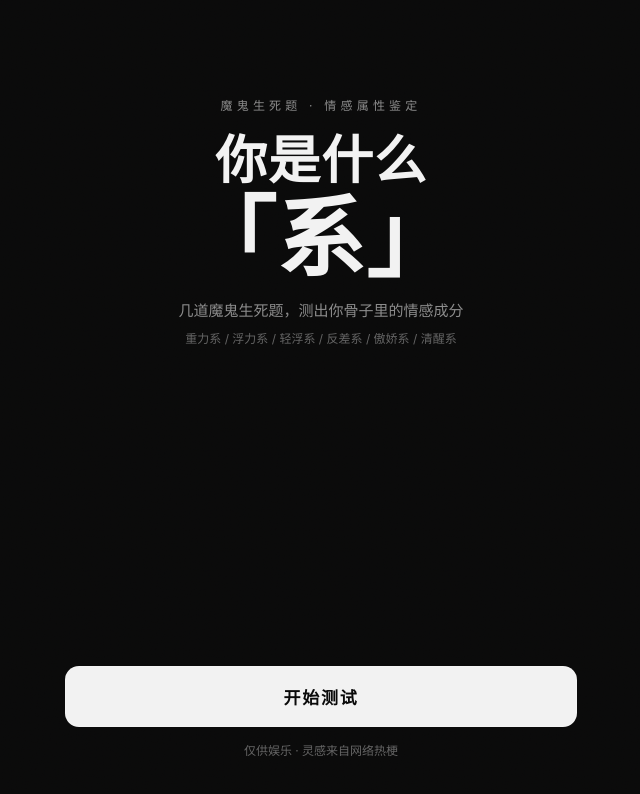
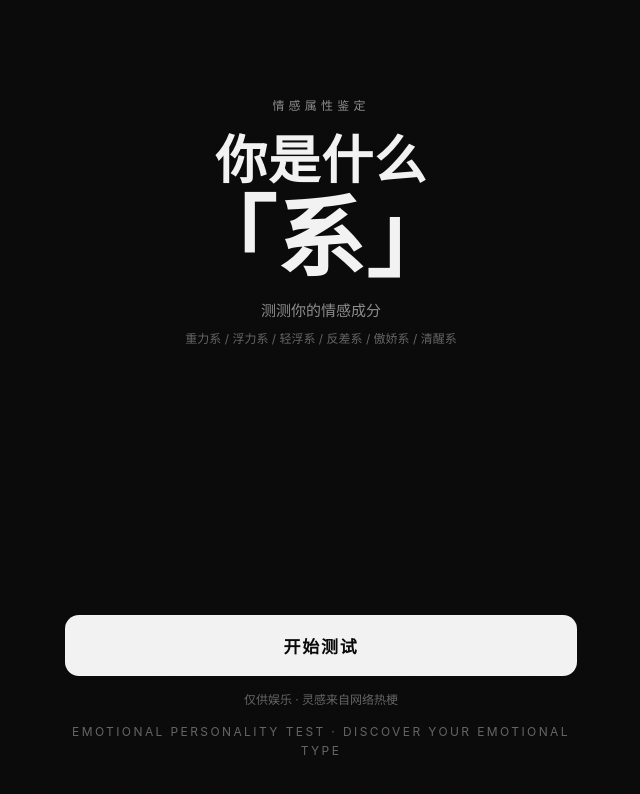
Before and after one commit to lith-lili/loveti, a plain HTML site: page index.html in a window 1280 px wide. Shown: the whole page, without its empty margins (319-959 px from the left). Drawn offline with Linux system fonts and the light colour scheme.

Commit message:
更新封面文案

```diff
--- a/index.html
+++ b/index.html
@@ -318,14 +318,15 @@ function renderCover(){
   app.innerHTML = `
     <div class="screen cover">
       <div>
-        <div class="kicker">魔鬼生死题 · 情感属性鉴定</div>
+        <div class="kicker">情感属性鉴定</div>
         <h1>你是什么<span class="sys">「系」</span></h1>
-        <p class="sub">几道魔鬼生死题，测出你骨子里的情感成分</p>
+        <p class="sub">测测你的情感成分</p>
         <p class="note">重力系 / 浮力系 / 轻浮系 / 反差系 / 傲娇系 / 清醒系</p>
       </div>
       <div class="actions">
         <button class="btn" onclick="startQuiz()">开始测试</button>
         <p class="note" style="margin-top:14px">仅供娱乐 · 灵感来自网络热梗</p>
+        <p class="note" style="margin-top:12px;letter-spacing:.2em">EMOTIONAL PERSONALITY TEST · DISCOVER YOUR EMOTIONAL TYPE</p>
       </div>
     </div>`;
 }
```
